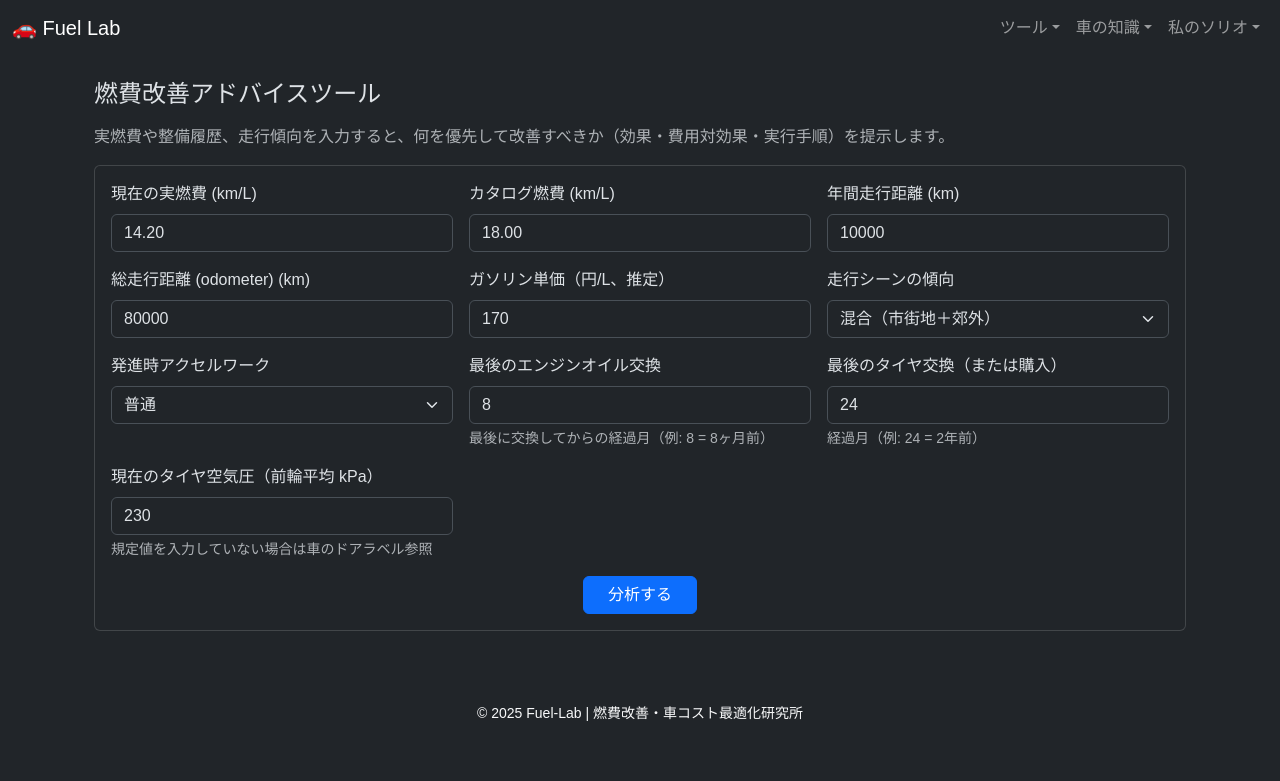
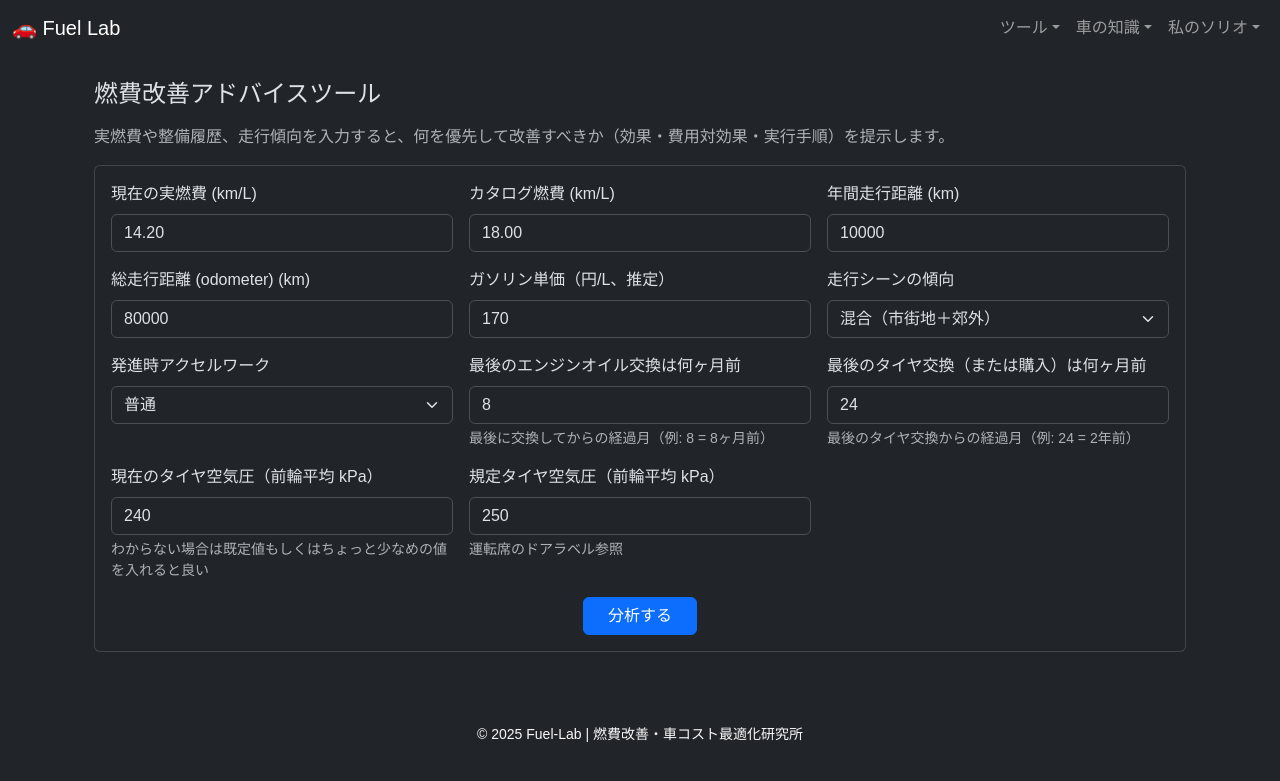
Before and after one commit to funyapar-org/fuel-lab, a Jekyll site: the page built from _tools/fuel-advice.md, in a window 1280 px wide. Shown: the top 781 px of the page. Built offline with Jekyll 4.4.1, drawn with Linux system fonts in a browser that asks for light colours.

Commit message:
fix advice tool

```diff
--- a/_tools/fuel-advice.md
+++ b/_tools/fuel-advice.md
@@ -47,6 +47,7 @@
           <div class="col-md-4">
             <label class="form-label">発進時アクセルワーク</label>
             <select id="accelStyle" class="form-select">
+              <option value="perfect">これ以上なく優しい（エコ）</option>
               <option value="gentle">優しい（エコ寄り）</option>
               <option value="moderate" selected>普通</option>
               <option value="aggressive">強め（急加速多め）</option>
@@ -54,21 +55,27 @@
           </div>
 
           <div class="col-md-4">
-            <label class="form-label">最後のエンジンオイル交換</label>
+            <label class="form-label">最後のエンジンオイル交換は何ヶ月前</label>
             <input id="oilMonths" class="form-control" type="number" step="1" value="8" min="0">
             <div class="form-text">最後に交換してからの経過月（例: 8 = 8ヶ月前）</div>
           </div>
 
           <div class="col-md-4">
-            <label class="form-label">最後のタイヤ交換（または購入）</label>
+            <label class="form-label">最後のタイヤ交換（または購入）は何ヶ月前</label>
             <input id="tyreMonths" class="form-control" type="number" step="1" value="24" min="0">
-            <div class="form-text">経過月（例: 24 = 2年前）</div>
+            <div class="form-text">最後のタイヤ交換からの経過月（例: 24 = 2年前）</div>
           </div>
 
           <div class="col-md-4">
             <label class="form-label">現在のタイヤ空気圧（前輪平均 kPa）</label>
-            <input id="tyrePressure" class="form-control" type="number" step="1" value="230">
-            <div class="form-text">規定値を入力していない場合は車のドアラベル参照</div>
+            <input id="tyrePressure" class="form-control" type="number" step="1" value="240">
+            <div class="form-text">わからない場合は既定値もしくはちょっと少なめの値を入れると良い</div>
+          </div>
+
+          <div class="col-md-4">
+            <label class="form-label">規定タイヤ空気圧（前輪平均 kPa）</label>
+            <input id="recommendedPressure" class="form-control" type="number" step="1" value="250">
+            <div class="form-text">運転席のドアラベル参照</div>
           </div>
         </div>
 
```
Also changed, not shown: other parts of _tools/fuel-advice.md (+2 -2 lines), _tools/fuel-improvement-breakdown.md (deleted, +0 -169 lines).
